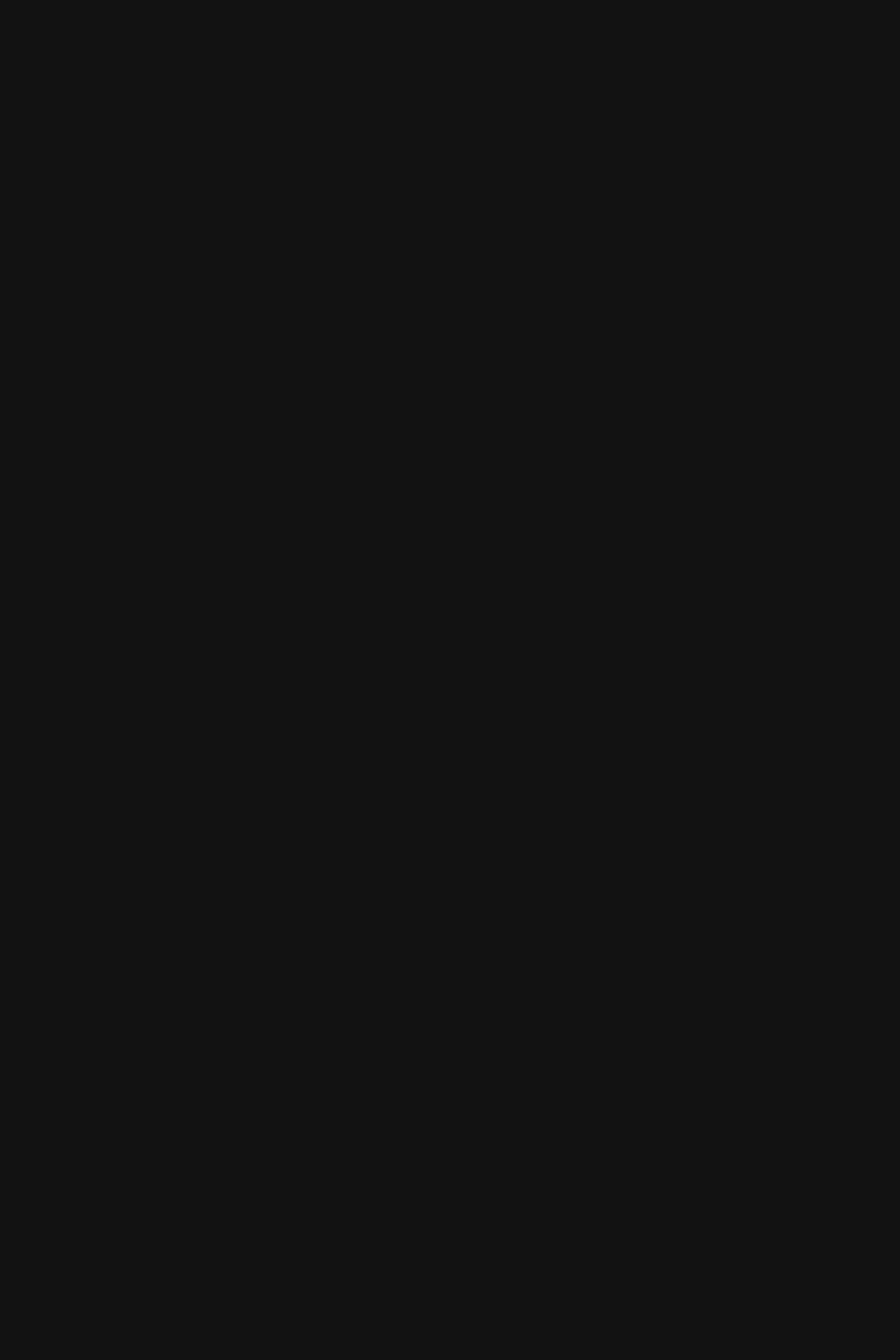
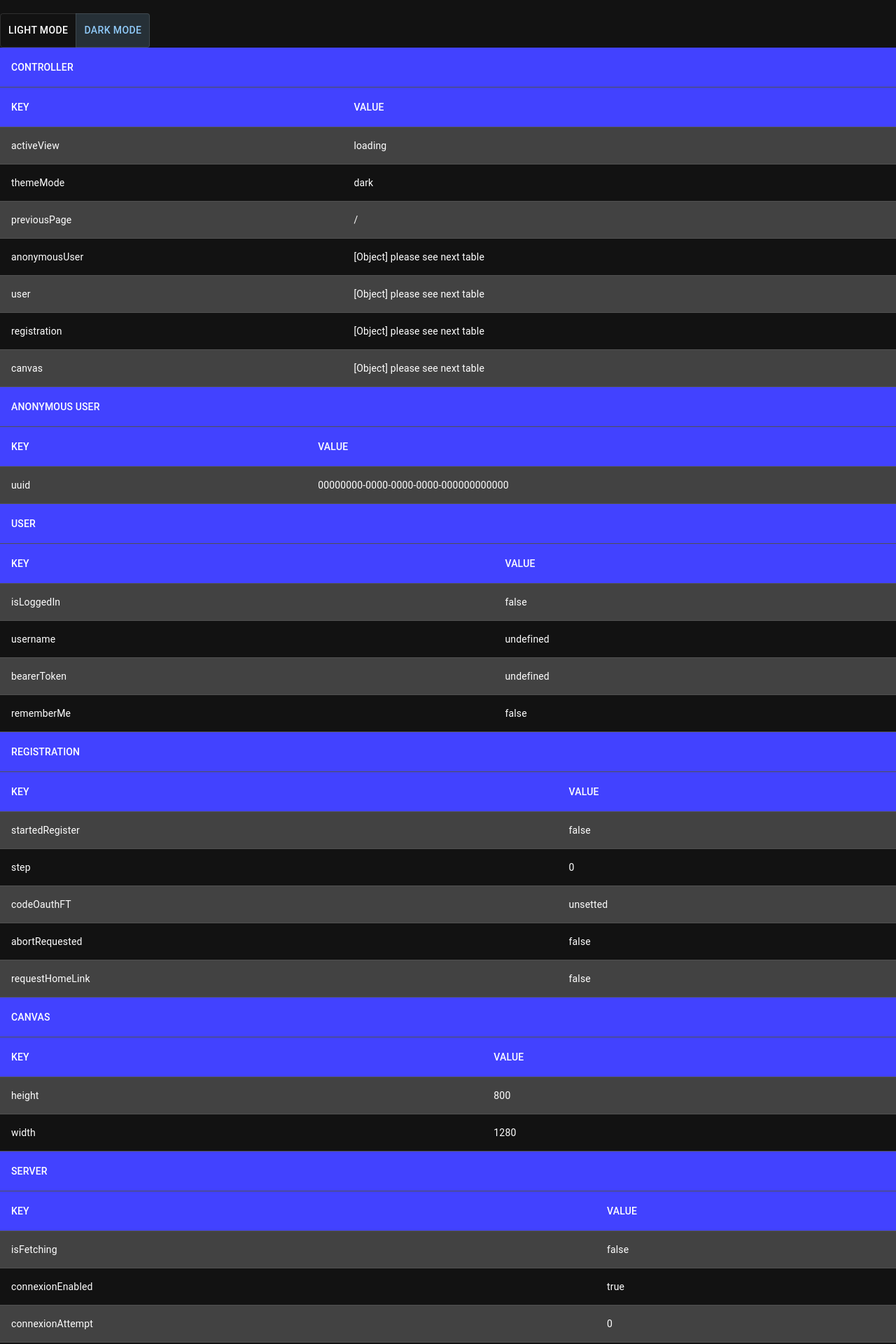
Before and after one commit to AdrianWeaver/transcendence, a React (Vite) app in the folder front/app/: page /redux-test-view in a window 1280 px wide. Shown: the part 140-2060 px from the top of the page at 70% size. Before the commit the page ends 800 px from the top, so only its background shows below. Built offline with nearby package versions, Linux system fonts and the light colour scheme.

Commit message:
WIP Prepare PR:
	Save code before Pull Request.

```diff
--- a/front/app/src/Views/CancelRegister/CancelRegister.tsx
+++ b/front/app/src/Views/CancelRegister/CancelRegister.tsx
@@ -17,7 +17,7 @@ const	CancelRegister = () =>
 	[
 		message,
 		setMessage
-	] = useState("You'll be redirected soon, please wait... (delay)");
+	] = useState("You'll be redirected soon, please wait... (delayed)");
 
 	const	registration = useAppSelector((state) =>
 	{
--- a/front/app/src/Views/ReduxTestView/ReduxTestView.tsx
+++ b/front/app/src/Views/ReduxTestView/ReduxTestView.tsx
@@ -1,20 +1,288 @@
-import { useEffect } from "react";
+/* eslint-disable max-statements */
+/* eslint-disable max-lines-per-function */
 import MenuBar from "../../Component/MenuBar/MenuBar";
-import { useSavePrevPage } from "../../Router/Hooks/useSavePrevPage";
+import
+{
+	setThemeModeToDark,
+	setThemeModeToLight
+}	from "../../Redux/store/controllerAction";
+import { useAppDispatch, useAppSelector } from "../../Redux/hooks/redux-hooks";
+import ToggleButtonGroup from "@mui/material/ToggleButtonGroup";
+import ToggleButton from "@mui/material/ToggleButton";
+import {
+	Table,
+	TableBody,
+	TableCell,
+	TableContainer,
+	TableHead,
+	TableRow
+}	from "@mui/material";
+import { ControllerModel, ServerModel } from "../../Redux/models/redux-models";
+import { PersistPartial } from "redux-persist/lib/persistReducer";
+
+type	KeyValuePair = {
+	key: string,
+	value: string
+};
+
+type	TableVisualisationProps = {
+	title: string,
+	items: Array<KeyValuePair>
+};
+
+const	createData = (key: string, value: string) =>
+{
+	return (
+	{
+		key,
+		value
+	});
+};
+
+const	createControllerItems = (
+	controller: ControllerModel & PersistPartial)
+	: Array<KeyValuePair> =>
+{
+	const	array = [];
+
+	array.push(createData("activeView", controller.activeView));
+	array.push(createData("themeMode", controller.themeMode));
+	array.push(createData("previousPage", controller.previousPage));
+	array.push(createData("anonymousUser", "[Object] please see next table"));
+	array.push(createData("user", "[Object] please see next table"));
+	array.push(createData("registration", "[Object] please see next table"));
+	array.push(createData("canvas", "[Object] please see next table"));
+	return (array);
+};
+
+const	createAnonymousUserItems = (
+	controller: ControllerModel & PersistPartial)
+	: Array<KeyValuePair> =>
+{
+	const	array = [];
+
+	array.push(createData("uuid", controller.anonymousUser.uuid));
+	return (array);
+};
+
+const	createUserItems = (
+	controller: ControllerModel & PersistPartial)
+	: Array<KeyValuePair> =>
+{
+	const	array = [];
+
+	array.push(createData("isLoggedIn", "" + controller.user.isLoggedIn));
+	array.push(createData("username", "" + controller.user.username));
+	array.push(createData("bearerToken", "" + controller.user.bearerToken));
+	array.push(createData("rememberMe", "" + controller.user.rememberMe));
+
+	return (array);
+};
+
+const	createRegistrationItems = (
+	controller: ControllerModel & PersistPartial)
+	: Array<KeyValuePair> =>
+{
+	const	array = [];
+
+	array
+	.push(
+		createData(
+			"startedRegister",
+			"" + controller.registration.startedRegister
+		)
+	);
+	array
+	.push(
+		createData(
+			"step",
+			"" + controller.registration.step
+		)
+	);
+	array
+	.push(
+		createData(
+			"codeOauthFT",
+			"" + controller.registration.codeOauthFT
+		)
+	);
+	array
+	.push(
+		createData(
+			"abortRequested",
+			"" + controller.registration.abortRequested
+		)
+	);
+	array
+	.push(
+		createData(
+			"requestHomeLink",
+			"" + controller.registration.requestHomeLink
+		)
+	);
+	return (array);
+};
+
+const	createCanvasItems = (
+	controller: ControllerModel & PersistPartial)
+	: Array<KeyValuePair> =>
+{
+	const	array = [];
+
+	array.push(createData("height", "" + controller.canvas.height));
+	array.push(createData("width", "" + controller.canvas.width));
+	return (array);
+};
+
+const	createServerItems = (
+	server: ServerModel)
+	: Array<KeyValuePair> =>
+{
+	const	array = [];
+
+	array.push(createData("isFetching", "" + server.isFetching));
+	array.push(createData("connexionEnabled", "" + server.connexionEnabled));
+	array.push(createData("connexionAttempt", "" + server.connexionAttempt));
+	array.push(createData("error", "" + server.error));
+	array.push(createData("message", "" + server.message));
+	return (array);
+};
+
+
+const	TableVisualisation = (props: TableVisualisationProps) =>
+{
+	return (
+		<>
+			<TableContainer
+					sx={{ maxHeigh: 440}}
+					// component={Paper}
+				>
+				<Table
+					sx={{minWidth: 700}}
+					aria-label="Redux state"
+				>
+					<TableHead>
+						<TableRow sx={{backgroundColor: "#4242ff"}}>
+							<TableCell align="left">
+								{props.title}
+							</TableCell>
+							<TableCell />
+						</TableRow>
+						<TableRow sx={{backgroundColor: "#4242ff"}}>
+							<TableCell align="left">
+								KEY
+							</TableCell>
+							<TableCell align="left" >
+								VALUE
+							</TableCell>
+						</TableRow>
+					</TableHead>
+					<TableBody>
+						{
+							props.items.map((row, index) =>
+							{
+								if (index % 2 !== 0)
+									return (
+										<TableRow key={props.title + row.key}
+										sx={{backgroundColor: "#121212"}}
+										>
+											<TableCell >{row.key}</TableCell>
+											<TableCell>{row.value}</TableCell>
+										</TableRow>
+									);
+								else
+									return (
+										<TableRow
+											key={props.title + row.key}
+											sx={{backgroundColor: "#424242"}} >
+											<TableCell >{row.key}</TableCell>
+											<TableCell>{row.value}</TableCell>
+										</TableRow>
+									);
+							})
+						}
+					</TableBody>
+				</Table>
+
+			</TableContainer>
+		</>
+	);
+};
 
 const	ReduxTestView = () =>
 {
-	const	savePrevPage = useSavePrevPage();
+	const	dispatch = useAppDispatch();
+	const	controller = useAppSelector((state) =>
+	{
+		return (state.controller);
+	});
+	const	server = useAppSelector((state) =>
+	{
+		return (state.server);
+	});
+	const	setDarkMode = () =>
+	{
+		if (controller.themeMode === "light")
+			dispatch(setThemeModeToDark());
+	};
 
-	useEffect(() =>
+	const	setLightMode = () =>
 	{
-		savePrevPage("/redux-test-view");
-	});
+		if (controller.themeMode === "dark")
+			dispatch(setThemeModeToLight());
+	};
 
 	return (
 		<>
 			<MenuBar />
-			<p>{"<ReduxViewTest>"}</p>
+			<div>
+				<h1>Redux Test View</h1>
+			</div>
+			<div>
+				<ToggleButtonGroup
+					color="primary"
+					value={controller.themeMode}
+					exclusive
+					aria-label="change-theme-mode"
+				>
+					<ToggleButton
+						value="light"
+						onClick={setLightMode}
+					>
+						Light mode
+					</ToggleButton>
+					<ToggleButton
+						value="dark"
+						onClick={setDarkMode}
+					>
+						Dark mode
+					</ToggleButton>
+				</ToggleButtonGroup>
+			</div>
+			<TableVisualisation
+				title="CONTROLLER"
+				items={createControllerItems(controller)}
+			/>
+			<TableVisualisation
+				title="ANONYMOUS USER"
+				items={createAnonymousUserItems(controller)}
+			/>
+			<TableVisualisation
+				title="USER"
+				items={createUserItems(controller)}
+			/>
+			<TableVisualisation
+				title="REGISTRATION"
+				items={createRegistrationItems(controller)}
+			/>
+			<TableVisualisation
+				title="CANVAS"
+				items={createCanvasItems(controller)}
+			/>
+			<TableVisualisation
+				title="SERVER"
+				items={createServerItems(server)}
+			/>
 		</>
 	);
 };
```
Also changed, not shown: 1 other file (tests, documents, lock files or other folders).
